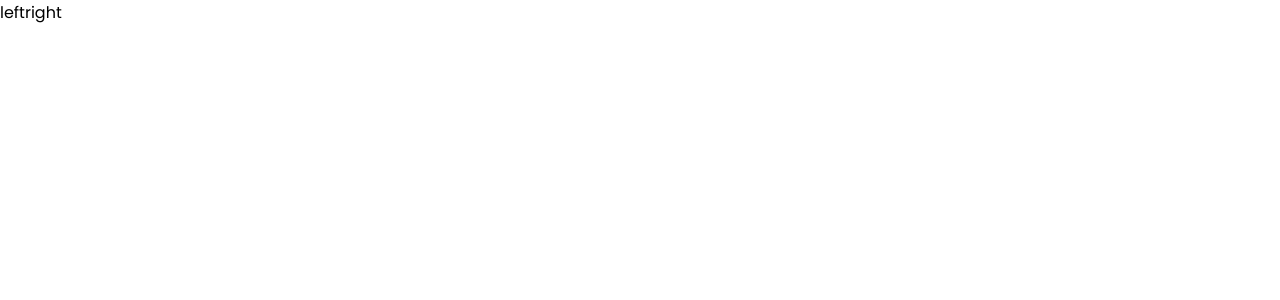
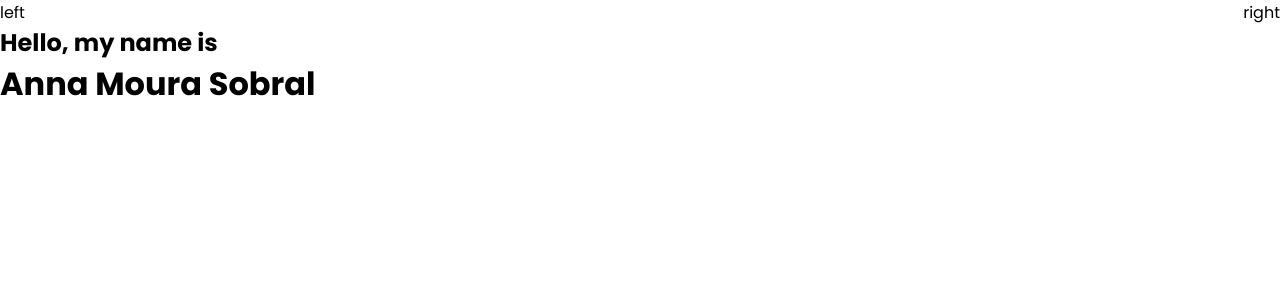
Before and after one commit to annamourasobral/portfolio, a React (Create React App) app: page / in a window 1280 px wide. Shown: the top 300 px of the page. Built offline with nearby package versions, Linux system fonts and the light colour scheme.

Commit message:
ignoring node

```diff
--- a/src/components/intro/Intro.jsx
+++ b/src/components/intro/Intro.jsx
@@ -3,7 +3,12 @@ import "./intro.css"
 const Intro = () => {
     return (
         <div className="i">
-            <div className="i-left">left</div>
+            <div className="i-left">left
+            <div className="i-left-wrapper">
+                </div>
+                <h2 className="i-intro">Hello, my name is</h2>
+                <h1 className="i-name">Anna Moura Sobral</h1>
+                </div>
             <div className="i-rigth">right</div>
         </div>
     )
--- a/src/components/intro/intro.css
+++ b/src/components/intro/intro.css
@@ -1,3 +1,12 @@
 .i {
     display: flex;
+    height: 100vh;
 }
+
+.i-left {
+    flex: 1;
+}
+
+.i-right {
+    flex: 1;
+}
```
Also changed, not shown: 1 other file (tests, documents, lock files or other folders).
